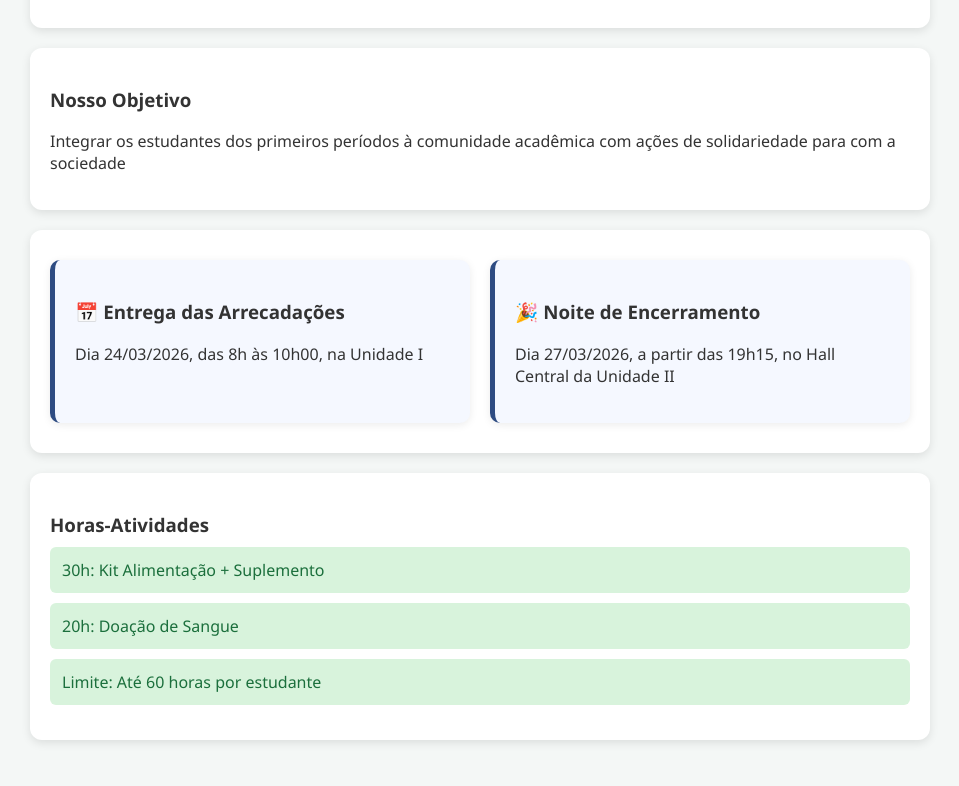
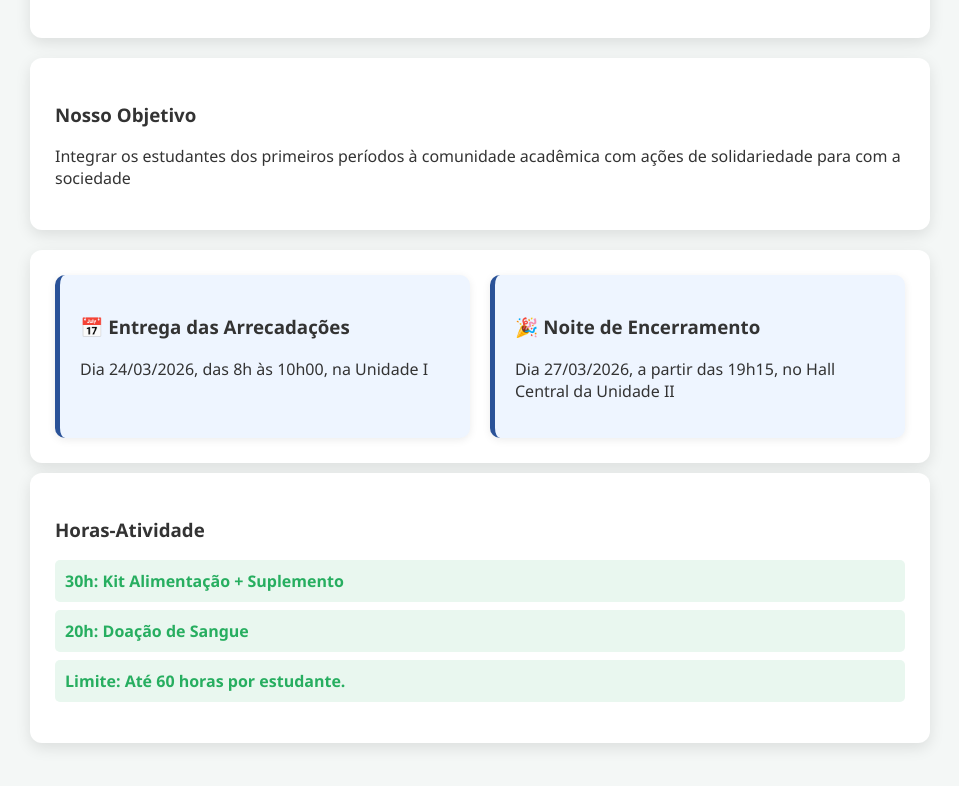
Before and after one commit to Kauanny19/Trote, a plain HTML site: page index.html in a window 1280 px wide. Shown: the part 846-1632 px from the top of the page, without its empty margins (160-1119 px from the left). Drawn offline with Linux system fonts and the light colour scheme.

Commit message:
introduçao e  styles

```diff
--- a/index.html
+++ b/index.html
@@ -35,7 +35,7 @@
 
     </header>
     <main class="principal">
-        <section class="missao-valores">
+        <section>
             <h3> Nossa Identidade </h3>
             <p> O UniFACEF, fundado em 1951, tem como missão construir e difundir o conhecimento, contribuindo para a formação do ser humano com ética e cidadania</p>
             <div class="pilares-container">
@@ -53,27 +53,29 @@
                 </div>
             </div>
         </section>
-        <section class="missao-valores">
+        <section>
             <h3> Nosso Objetivo </h3>
             <p> Integrar os estudantes dos primeiros períodos à comunidade acadêmica com ações de solidariedade para com a sociedade </p>
         </section>
-        <section class="missao-valores">
-            <section class="objetivos">
-                <div class="card">
+
+        <section class="importante">
+            <div class="card-meta">
                 <h3>📅 Entrega das Arrecadações</h3>
                 <p>Dia 24/03/2026, das 8h às 10h00, na Unidade I</p>
             </div>
-                <div class="card">
+            <div class="card-meta">
                 <h3>🎉 Noite de Encerramento</h3>
                 <p>Dia 27/03/2026, a partir das 19h15, no Hall Central da Unidade II</p>
             </div>
             </section>
-        </section>
-        <section class="horas-atividades">
-            <h3> Horas-Atividades </h3>
-            <div class="atividade">30h: Kit Alimentação + Suplemento</div>
-            <div class="atividade">20h: Doação de Sangue</div>
-            <div class="atividade">Limite: Até 60 horas por estudante</div>
+
+        <section class="recompensas">
+            <h3> Horas-Atividade </h3>
+                <ul>
+                    <li> <strong> 30h: </strong> Kit Alimentação + Suplemento </li>
+                    <li> <strong> 20h: </strong>  Doação de Sangue </li>
+                    <li> <strong> Limite:  </strong>  Até 60 horas por estudante. </li>
+                </ul>
         </section>
     </main>
 
--- a/styles.css
+++ b/styles.css
@@ -83,45 +83,37 @@ body {
     padding: 20px;
 }
 
-.missao-valores {
+section {
     background-color: #ffffff;
-    padding: 20px;
+    padding: 25px;
     border-radius: 12px;
-    box-shadow: 0 3px 10px rgba(0, 0, 0, 0.1);
+    box-shadow: 0 5px 15px rgba(0, 0, 0, 0.1);
     margin-bottom: 20px;
 }
 
-.objetivos {
+.importante {
     display: flex;
     gap: 20px;
     margin: 10px 0;
 }
 
-.card {
-    background-color: #f5f8ff;
+.card-meta {
+    background-color: #eef5ff;
     padding: 20px;
     border-radius: 10px;
-    border-left: 5px solid #2e4c82;
+    border-left: 5px solid #2a5298;
     box-shadow: 0 2px 8px rgba(0,0,0,0.08);
     flex: 1;
 }
-.horas-atividades {
-    background-color: white;
-    padding: 20px;
-    border-radius: 12px;
-    box-shadow: 0 3px 10px rgba(0,0,0,0.1);
-    padding-bottom: 35px;
+.recompensas ul {
+    list-style: none;
+    padding: 0;
 }
-
-.horas-atividades h3{
-    margin-bottom: 10px;
+.recompensas li {
+    background: #e9f7ef;
+    margin: 8px 0;
+    padding: 10px;
+    border-radius: 5px;
+    color: #27ae60;
+    font-weight: bold;
 }
-
-.atividade {
-    background-color: #d8f3dc;
-    color: #1b6f3c;
-    padding: 12px;
-    border-radius: 6px;
-    margin-top: 10px;
-    font-weight: 500;
-}
```
Also changed, not shown: introducao.html (added, +55 -0 lines). Lines whose indentation alone changed are shown as unchanged.
